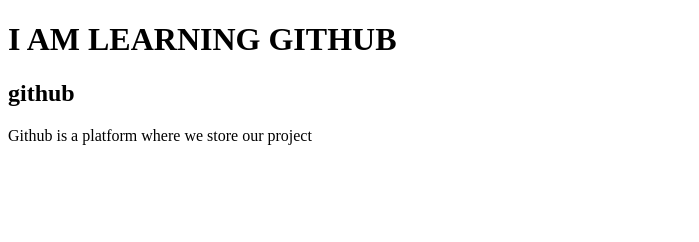
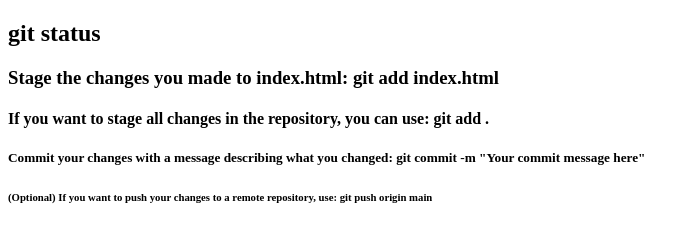
Before and after one commit to Ahamthbasha/learning-github, a plain HTML site: page index.html in a window 1280 px wide. Shown: the whole page, without its empty margins (0-699 px from the left). Drawn offline with Linux system fonts and the light colour scheme.

Commit message:
adding commands

```diff
--- a/index.html
+++ b/index.html
@@ -6,8 +6,26 @@
     <title>LEARNING GITHUB</title>
 </head>
 <body>
-    <H1>I AM LEARNING GITHUB</H1>
+    <!-- <H1>I AM LEARNING GITHUB</H1>
     <h2>github</h2>
-    <p>Github is a platform where we store our project</p>
+    <p>Github is a platform where we store our project</p> -->
+
+<h2>git status</h2>
+<h3>
+Stage the changes you made to index.html:
+
+git add index.html</h3>
+<h4>
+If you want to stage all changes in the repository, you can use:
+
+git add .</h4>
+<h5>
+Commit your changes with a message describing what you changed:
+
+git commit -m "Your commit message here"<h5>
+<h6>
+(Optional) If you want to push your changes to a remote repository, use:
+
+git push origin main</h6>
 </body>
 </html>
```
